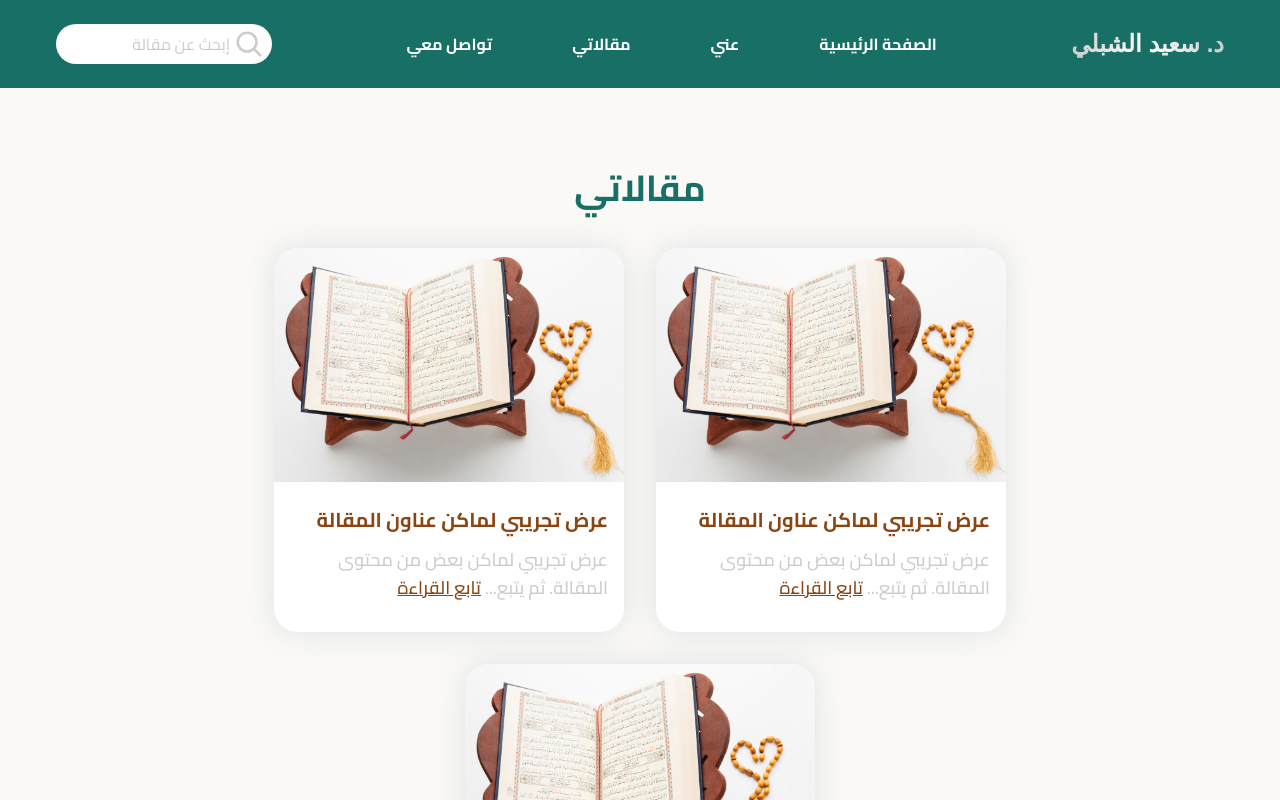
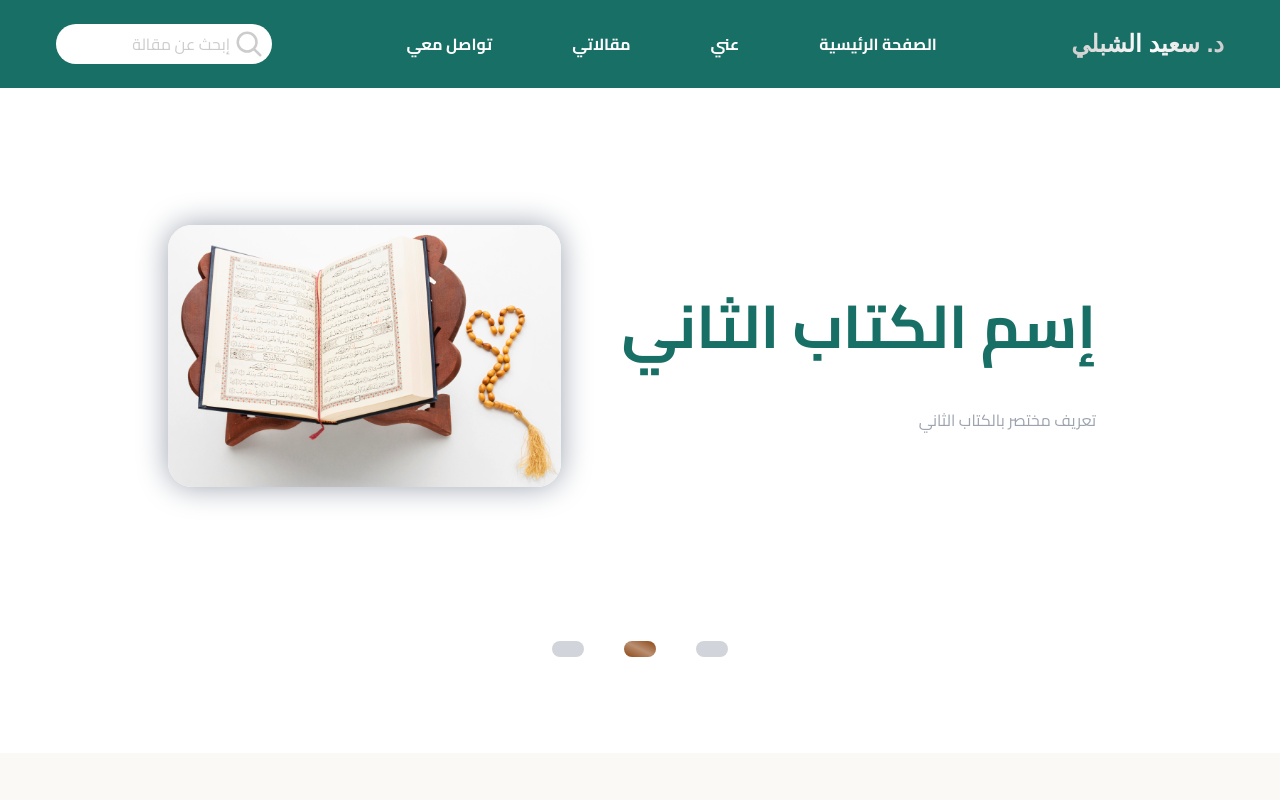
Before and after one commit to anasss777/dr.Said-Chebli, a Next.js app: page / in a window 1280 px wide. Shown: the top 800 px of the page. Built offline with nearby package versions, Linux system fonts and the light colour scheme; a web font is replaced by a local one.

Commit message:
Hero Section (Books)

```diff
--- a/app/(site)/page.tsx
+++ b/app/(site)/page.tsx
@@ -1,8 +1,10 @@
 import BlogsSection from "@/components/BlogsSection";
+import Hero from "@/components/Hero";
 
 export default function Home() {
   return (
     <main className="space-y-10">
+      <Hero />
       <BlogsSection />
     </main>
   );
--- a/components/BlogCard/index.tsx
+++ b/components/BlogCard/index.tsx
@@ -20,10 +20,10 @@ const BlogCard = () => {
         <p
           className={`text-secondary font-bold text-xl w-fit mt-2 hover:text-secondary/70`}
         >
-          عرض تجريبي لماكن عناون المقالة
+          عرض تجريبي لمكان عنوان المقالة
         </p>
         <p className={`text-third font-medium text-lg w-fit mt-3`}>
-          عرض تجريبي لماكن بعض من محتوى المقالة. ثم يتبع{"... "}
+          عرض تجريبي لمكان بعض من محتوى المقالة. ثم يتبع{"... "}
           <span
             className={`underline hover:text-secondary/70 text-secondary transition-all duration-300 ease-linear`}
           >
--- a/components/Header/NavbarElements.tsx
+++ b/components/Header/NavbarElements.tsx
@@ -57,7 +57,7 @@ const NavbarElements = () => {
           <div
             className={`bg-fourth text-secondary shadow-Card px-10 rounded-3xl w-full`}
           >
-            <ul className={`py-2`}>
+            <ul className={`py-2`} onClick={() => setMenuOpen(false)}>
               <Menu text="الصفحة الرئيسية" href="/" />
               <Menu text="عني" href="/about" />
               <Menu text="مقالاتي" href="/articles" />
--- /dev/null
+++ b/components/Hero/index.tsx
@@ -0,0 +1,109 @@
+"use client";
+
+import React, { useEffect, useState } from "react";
+import Image from "next/image";
+
+function Hero() {
+  // Hero Data
+  const heroData = [
+    {
+      imgUrl: "/images/quran.png",
+      heading: "إسم الكتاب الأول",
+      text: "تعريف مختصر بالكتاب الأول",
+    },
+    {
+      imgUrl: "/images/quran.png",
+      heading: "إسم الكتاب الثاني",
+      text: "تعريف مختصر بالكتاب الثاني",
+    },
+    {
+      imgUrl: "/images/quran.png",
+      heading: "إسم الكتاب الثالث",
+      text: "تعريف مختصر بالكتاب الثالث",
+    },
+  ];
+
+  const [currentSlide, setCurrentSlide] = useState(0);
+
+  const goToSlide = (index: number) => {
+    setCurrentSlide(index);
+  };
+
+  useEffect(() => {
+    const interval = setInterval(() => {
+      setCurrentSlide((currentSlide + 1) % 3);
+    }, 3000);
+    return () => {
+      clearInterval(interval);
+    };
+  }, [currentSlide]);
+
+  return (
+    <section
+      id="home"
+      className="pt-[105px] container mb-40 px-10 lg:px-32 mx-auto"
+    >
+      {heroData.map((slide, index) => (
+        <div
+          key={index}
+          className={`lg:max-w-[1305px] lg:px-10 pb-3 lg:pb-0 lg:h-96 ${
+            index !== currentSlide ? "hidden" : ""
+          } `}
+        >
+          <div className=" flex flex-wrap items-center">
+            {/* Hero Image */}
+            <div className="w-full lg:w-5/12">
+              <div
+                className="wow fadeInUp relative z-10 mx-auto w-full max-w-[530px] pt-8 lg:mr-0 flex justify-center"
+                data-wow-delay=".3s"
+              >
+                <Image
+                  src={slide.imgUrl}
+                  alt={`Hero image ${index + 1}`}
+                  width={500}
+                  height={500}
+                  priority={true}
+                  className="object-scale-down justify-center mx-auto rounded-3xl shadow-Card shadow-gray-400"
+                />
+              </div>
+            </div>
+
+            {/* Hero Text */}
+            <div className="w-full px-4 lg:w-7/12 container mt-7">
+              <div
+                className="wow fadeInUp mb-12 lg:mb-0 lg:max-w-[570px] mx-auto"
+                data-wow-delay=".2s"
+              >
+                <h1
+                  className={`text-primary font-bold rtl py-5 text-3xl md:text-5xl xl:text-6xl`}
+                >
+                  {slide.heading}
+                </h1>
+                <p className={`mt-8 text-gray-400 rtl`}>{slide.text}</p>
+              </div>
+            </div>
+          </div>
+        </div>
+      ))}
+
+      {/* Images' button */}
+      <div className={`flex justify-center rtl`}>
+        <div className="flex gap-10 relative top-16 z-10">
+          {heroData.map((_, index) => (
+            <div
+              key={index}
+              className={`py-2 px-4 text-transparent rounded-full cursor-pointer ${
+                index === currentSlide
+                  ? "bg-gradient-to-tr from-secondary via-secondary/60 to-secondary"
+                  : "bg-gray-300"
+              }`}
+              onClick={() => goToSlide(index)}
+            ></div>
+          ))}
+        </div>
+      </div>
+    </section>
+  );
+}
+
+export default Hero;
```
